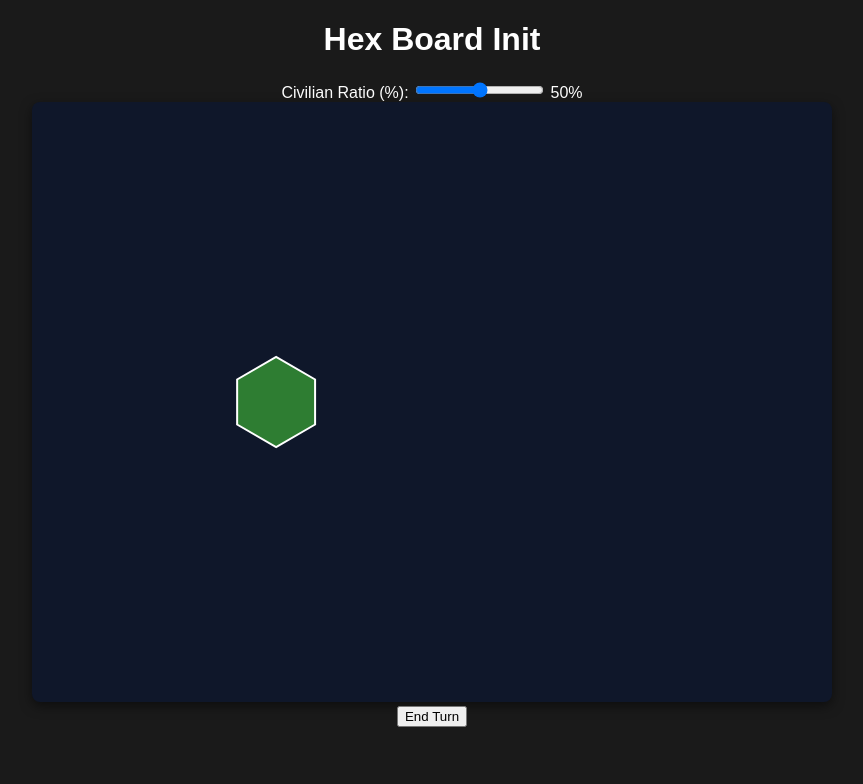
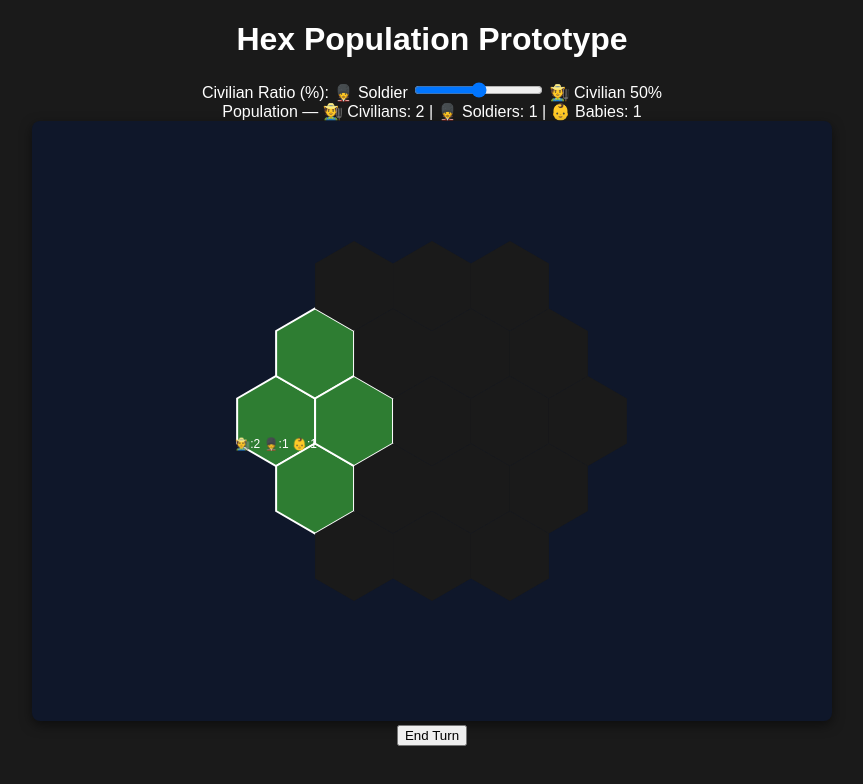
Before and after one commit to peleken/SimultaneousKibitz, a plain HTML site: page index.html in a window 1280 px wide. Both pictures are taken after a click on the button "End Turn". Shown: the whole page, without its empty margins (208-1071 px from the left). Drawn offline with Linux system fonts and the light colour scheme.

Commit message:
Fixed population growth and slider

```diff
--- a/index.html
+++ b/index.html
@@ -30,27 +30,37 @@
     - Game class is pure model + rules, no DOM/canvas knowledge
     - GameUI class handles rendering and user interactions
 
+### TO DO:
+    - Movement/Order system
+    - Multiplayer turn loop
+        - Need "Hot Seat" method, should implement early for local testing
+    - Conflict resolution system
+
 ### Thoughts
     - I'd like this to potentially work as a board game, so 'fog of war' should maybe be optional and decoupled from core mechanics.
     - I'd like to have civilians represent a moral quandary for the players (more thought needed on this), for purposes of minimum viable product, enemy soldiers will kill unprotected civilians for now.
+        - Maybe scoring could be based on civilian population and a penalty for civilians killed.
 -->
 <html lang="en">
 <head>
     <meta charset="UTF-8">
     <meta name="viewport" content="width=device-width, initial-scale=1.0">
-    <title>Hexagonal Game Board Setup</title>
+    <title>Hex Population Prototype</title>
     <style>
         body { margin: 0; background-color: #1a1a1a; color: white; text-align: center; font-family: sans-serif; }
         canvas { background-color: #0f172a; border-radius: 8px; box-shadow: 0 4px 12px rgba(0,0,0,0.5); }
     </style>
 </head>
 <body>
-    <h1>Hex Board Init</h1>
+    <h1>Hex Population Prototype</h1>
     <div>
         <label for="ratioSlider">Civilian Ratio (%): </label>
-        <input type="range" id="ratioSlider" min="0" max="100" value="50">
+        💂 Soldier
+        <input type="range" id="ratioSlider" min="0" max="100" step="25" value="50">
+        🧑‍🌾 Civilian
         <span id="ratioValue">50%</span>
     </div>
+    <div id="populationStatus"></div>
     <canvas id="gameCanvas" width="800" height="600"></canvas>
     <div>
         <button id="endTurnBtn">End Turn</button>
@@ -64,11 +74,7 @@
                 this.tileSize = tileSize;
                 this.originX = canvas.width / 2;
                 this.originY = canvas.height / 2;
-                this.terrainColors = {
-                    land: '#2e7d32',      // Green
-                    water: '#0288d1',     // Blue
-                    mountains: '#78909c'  // Slate Gray
-                };
+                this.terrainColor = '#2e7d32';
             }
 
             axialToPixel(q, r) {
@@ -76,6 +82,28 @@
                 const x = this.tileSize * (Math.sqrt(3) * q + Math.sqrt(3) / 2 * r);
                 const y = this.tileSize * (3 / 2 * r);
                 return { x: this.originX + x, y: this.originY + y };
+            }
+
+            // In BoardRenderer
+            getTileAtPixel(px, py) {
+                // Pointy-topped inverse: https://www.redblobgames.com/grids/hexagons/#pixel-to-hex
+                const q = ((px - this.originX) * Math.sqrt(3)/3 - (py - this.originY) / 3) / this.tileSize;
+                const r = (py - this.originY) * 2/3 / this.tileSize;
+                // Round to nearest hex
+                const rounded = this.roundHex(q, r);
+                return this.hexBoard.hasTile(rounded.q, rounded.r) ? rounded : null;
+            }
+
+            roundHex(q, r) {
+                // Cube rounding (see redblobgames)
+                const s = -q - r;
+                let rq = Math.round(q), rr = Math.round(r), rs = Math.round(s);
+                const q_diff = Math.abs(rq - q);
+                const r_diff = Math.abs(rr - r);
+                const s_diff = Math.abs(rs - s);
+                if (q_diff > r_diff && q_diff > s_diff) rq = -rr - rs;
+                else if (r_diff > s_diff) rr = -rq - rs;
+                return { q: rq, r: rr };
             }
 
             render(board, game, visibleKeys) {
@@ -92,8 +120,7 @@
                         this.drawFog(x, y);
                         continue;
                     }
-                    this.drawHex(x, y, this.terrainColors[tile.terrain] || '#cccccc');
-                    if (tile.terrain !== 'water') this.drawNumberToken(x, y, tile.numberToken);
+                    this.drawHex(x, y, this.terrainColor);
                 }
             }
 
@@ -125,7 +152,7 @@
                 this.ctx.fillStyle = '#fff';
                 this.ctx.font = '12px sans-serif';
                 this.ctx.textAlign = 'center';
-                this.ctx.fillText(`C:${pop.civilians} S:${pop.soldiers}`, x, y + this.tileSize * 0.6);
+                this.ctx.fillText(`🧑‍🌾:${pop.civilians} 💂:${pop.soldiers} 👶:${pop.babies}`, x, y + this.tileSize * 0.6);
             }
 
             drawHex(x, y, fillColor) {
@@ -149,25 +176,7 @@
                 this.ctx.lineWidth = 2;
                 this.ctx.stroke();
             }
-            // These aren't needed, but I like the look of them and may implement for population
-            // drawNumberToken(x, y, num) {
-            //     // Circular background token
-            //     this.ctx.beginPath();
-            //     this.ctx.arc(x, y, this.tileSize * 0.35, 0, 2 * Math.PI);
-            //     this.ctx.fillStyle = '#fff8e7';
-            //     this.ctx.fill();
-            //     this.ctx.strokeStyle = '#333333';
-            //     this.ctx.lineWidth = 1;
-            //     this.ctx.stroke();
-
-            //     // Token text
-            //     this.ctx.fillStyle = (num === 6 || num === 8) ? '#d32f2f' : '#111111'; // Red highlight for high frequency numbers
-            //     this.ctx.font = 'bold 14px sans-serif';
-            //     this.ctx.textAlign = 'center';
-            //     this.ctx.textBaseline = 'middle';
-            //     this.ctx.fillText(num.toString(), x, y);
-            // }
-        }// BoardRenderer
+        } // BoardRenderer
 
         // This is the UI class that handles rendering and user interactions
         class GameUI {
@@ -181,30 +190,54 @@
 
             bindControls() {
                 const slider = document.getElementById('ratioSlider');
+                const ratioValue = document.getElementById('ratioValue');
+
                 slider.addEventListener('input', (e) => {
                     this.currentPlayer.civilianRatio = Number(e.target.value) / 100;
+                    ratioValue.textContent = `${e.target.value}%`;
+                    this.render();
                 });
 
                 document.getElementById('endTurnBtn').addEventListener('click', () => {
                     this.game.processTurn(this.currentPlayer);
                     this.render();
+                    console.log("Game Object:", this.game);
                 });
             }
 
             render() {
                 const visible = this.game.getVisibleTileKeys(this.currentPlayer);
                 this.boardRenderer.render(this.game.hexBoard, this.game, visible);
+
+                const total = {
+                    civilians: 0,
+                    soldiers: 0,
+                    babies: 0
+                };
+
+                for (const pop of this.game.population.values()) {
+                    if (pop.ownerId !== this.currentPlayer.id) continue;
+
+                    total.civilians += pop.civilians;
+                    total.soldiers += pop.soldiers;
+                    total.babies += pop.babies;
+                }
+
+                document.getElementById('populationStatus').textContent =
+                    `Population — 🧑‍🌾 Civilians: ${total.civilians} | ` +
+                    ` 💂 Soldiers: ${total.soldiers} | ` +
+                    ` 👶 Babies: ${total.babies}`;
             }
         }// GameUI
 
-        // Tiles
+        // A tile is currently just a coordinate on the board.
+        // Terrain and number tokens are intentionally omitted while the core
+        // population/territory mechanics are being balanced.
         class Tile {
-            constructor(q, r, s, terrain, numberToken) {
+            constructor(q, r, s) {
                 this.q = q;
                 this.r = r;
                 this.s = s;
-                this.terrain = terrain;
-                this.numberToken = numberToken;
             }
         }// Tile
 
@@ -227,17 +260,16 @@
             createHexBoard() {
                 const radius = this.radius;
                 const tiles = [];
-                const terrainTypes = ['land', 'water', 'mountains'];
 
                 for (let q = -radius; q <= radius; q++) {
                     const r1 = Math.max(-radius, -q - radius);
                     const r2 = Math.min(radius, -q + radius);
+
                     for (let r = r1; r <= r2; r++) {
-                        const terrain = terrainTypes[Math.floor(Math.random() * terrainTypes.length)];
-                        const token = Math.floor(Math.random() * 11) + 2;
-                        tiles.push(new Tile(q, r, -q - r, terrain, token));
+                        tiles.push(new Tile(q, r, -q - r));
                     }
                 }
+
                 return tiles;
             }
 
@@ -296,12 +328,22 @@
             }
 
             setupStartingTiles() {
-                // naive placement: give each player a distinct starting tile
-                const landTiles = this.hexBoard.tiles.filter(t => t.terrain === 'land');
+                // Fixed starting positions for the low-randomness prototype.
+                // Radius 2 gives us 19 tiles; these positions leave several
+                // neutral tiles between the players.
+                const startingPositions = [
+                    { q: -2, r: 0 },
+                    { q: 2, r: 0 }
+                ];
+
                 this.players.forEach((player, i) => {
-                    const tile = landTiles[i];
-                    if (!tile) return;
-                    this.population.set(this.key(tile.q, tile.r), new TilePopulation(player.id, 2, 0));
+                    const position = startingPositions[i];
+                    if (!position) return;
+
+                    this.population.set(
+                        this.key(position.q, position.r),
+                        new TilePopulation(player.id, 2, 0, 1)
+                    );
                 });
             }
 
@@ -321,12 +363,24 @@
             processTurn(player) {
                 for (const [key, pop] of this.population) {
                     if (pop.ownerId !== player.id) continue;
-                    const babies = Math.floor(pop.civilians / 2);
-                    if (babies === 0) continue;
-                    const newCivilians = Math.round(babies * player.civilianRatio);
-                    const newSoldiers = babies - newCivilians;
+
+                    // 1. Existing babies mature.
+                    // For the first deterministic prototype, the ratio is
+                    // applied to the whole number of babies using floor().
+                    const babiesToMature = pop.babies;
+
+                    const newCivilians = Math.floor(
+                        babiesToMature * player.civilianRatio
+                    );
+
+                    const newSoldiers = babiesToMature - newCivilians;
+
                     pop.civilians += newCivilians;
                     pop.soldiers += newSoldiers;
+
+                    // 2. Generate a NEW generation of babies.
+                    // These babies remain babies until the next turn.
+                    pop.babies = Math.floor(pop.civilians / 2);
                 }
             }
         } // Game — no render(), no bindControls(), no currentPlayer, no canvas
@@ -336,7 +390,7 @@
             const canvas = document.getElementById('gameCanvas');
             const gameObj = new Game();
             const ui = new GameUI(canvas, gameObj);
-            console.log("Game Object:", gameObj);
+
         });
     </script>
 </body>
```
